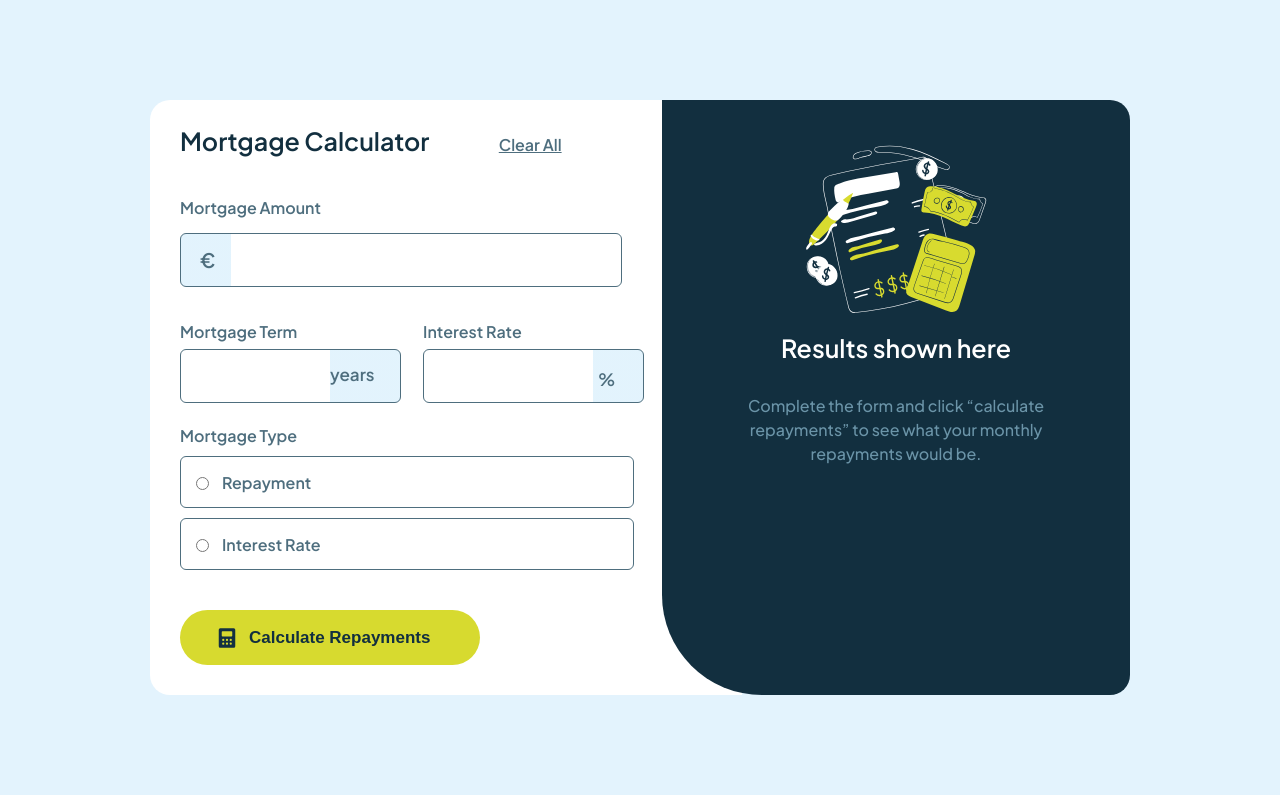
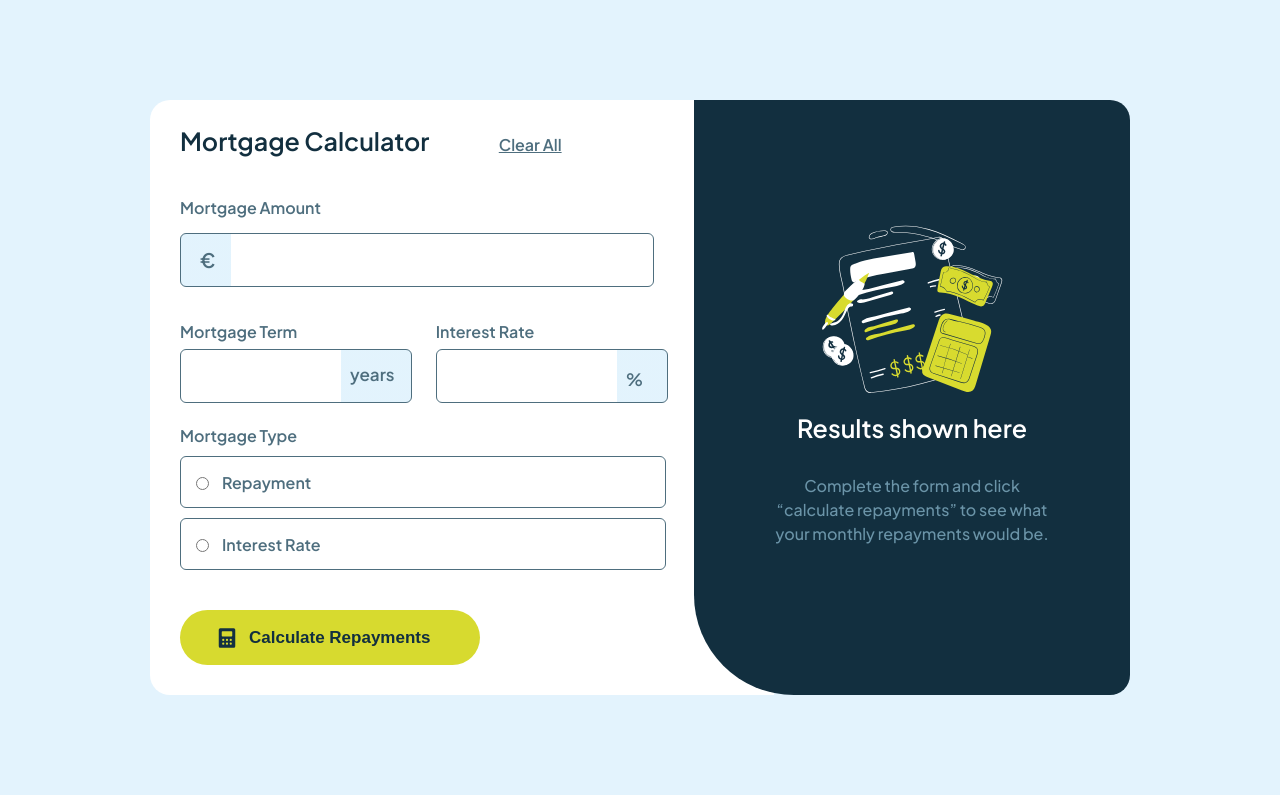
Before and after one commit to Fabiosdl/mortgage-repayment-calc, a React (Create React App) app: page / in a window 1280 px wide. Built offline with nearby package versions, Linux system fonts and the light colour scheme.

Commit message:
desktop version finalized

```diff
--- a/src/App.css
+++ b/src/App.css
@@ -84,7 +84,9 @@ html, body {
 
 .input-field.amount {
   background: linear-gradient(to right, hsl(202, 86%, 94%) 50px, transparent 50px);
-  font-size: 20px;
+  font-family: 'Plus Jakarta Sans';
+  font-size: 17px;
+  font-weight: bold;
   color: hsl(202, 55%, 16%);
   padding-left: 70px;
   margin-top: 5px;
@@ -129,6 +131,7 @@ html, body {
 
 .inline-input{
   width: 45%;
+  margin-right: 5px;
 }
 
 .inline-input .error-validation {
@@ -145,8 +148,10 @@ html, body {
 
 .input-field.inline {
   color:hsl(202, 55%, 16%);
-  font-size: 16px;
-  padding-left: 10px;
+  font-family: 'Plus Jakarta Sans';
+  font-size: 17px;
+  font-weight: bold;
+  padding-left: 15px;
   margin-top: 5px;
 }
 
@@ -181,7 +186,7 @@ html, body {
 .years {
   display: block;
   position: relative;
-  left: 150px;
+  left: 170px;
   top: 0px;
   margin-top: -40px;
   font-size: 17px;
@@ -192,7 +197,7 @@ html, body {
 .porcentage {
   display: block;
   position: relative;
-  left: 175px;
+  left: 190px;
   top: -35px;
   font-size: 17px;
   color: hsl(200, 24%, 40%);
@@ -277,7 +282,7 @@ button:hover{
   margin-bottom: 10px;
 }
 
-/*-------- Right Container ---------*/
+/*-------- Right Container ------------------------------------------------------------*/
 
 .right-container {
   flex: 1.1;
@@ -287,6 +292,10 @@ button:hover{
   border-bottom-right-radius: 20px;
   border-bottom-left-radius: 100px;
   padding: 40px;
+
+  display: flex;
+  justify-content: center; /* Center content horizontally */
+  align-items: center;    /* Center content vertically */
 }
 
 .initial-container {
@@ -316,10 +325,18 @@ button:hover{
   justify-content: left;
   align-items: top;
   color: white;
+  margin-top: -130px;
 }
+
+.result-container h2{
+  font-size: 20px;
+}
+
 .result-container p{
-  font-size: 16px;
+  font-size: 14px;
   color: hsl(200, 26%, 54%);
+  font-weight: 500;
+  line-height: 1.5;
 }
 
 .payment-container {
@@ -328,17 +345,34 @@ button:hover{
   justify-content: left;
   align-items: top;
   background-color: hsl(202, 50%, 12%);
-  border-color: hsl(61, 70%, 52%);
-  border-top: 3px;
   padding: 20px;
   margin-top: 20px;
+
+  box-shadow:0 -4px 0 hsl(61, 70%, 52%, 100%);
+  border-radius: 8px;
 }
 
 .your-repayment{
   color:hsl(200, 26%, 54%);
   font-size: 12px;
+  font-weight: 600;
+  margin-top: 10px;
+  margin-bottom: 10px;
 }
 .monthly-value{
   color: hsl(61, 70%, 52%);
-  font-size: 30px;
+  font-size: 40px;
 }
+
+.payment-container hr{
+  width: 100%;
+  border: none;
+  height: 1px;
+  background-color: hsl(200, 26%, 54%);
+  margin-top: 30px;
+  margin-bottom: 30px;
+}
+
+.total-value{
+  margin-bottom: 20px;
+}
--- a/src/App.js
+++ b/src/App.js
@@ -79,8 +79,18 @@ function App() {
         totalPayment = monthlyPayment * years * 12 + amount;
       }
 
-      setMonthlyRepayment(monthlyPayment.toFixed(2));// keep the result within 2 digits
-      setTotalRepayment(totalPayment.toFixed(2));
+      monthlyPayment = monthlyPayment.toLocaleString("en-US", {
+        minimumFractionDigits: 2,
+        maximumFractionDigits: 2
+      });
+
+      totalPayment = totalPayment.toLocaleString("en-US", {
+        minimumFractionDigits: 2,
+        maximumFractionDigits: 2
+      });
+
+      setMonthlyRepayment(monthlyPayment);// keep the result within 2 digits
+      setTotalRepayment(totalPayment);
     }
   };
 
@@ -171,20 +181,21 @@ function App() {
         </form>
 
       </div>
+
       <div className="right-container">
 
         {isSubmitted && Object.keys(errors).length === 0 ? (
           <div className='result-container'>
-            <h2>Monthly Repayment</h2>
+            <h2>Your results</h2>
             <p>Your results are shown below based on the information you provided.
               To adjust the results, edit the form and click “calculate repayments” again.</p>
 
             <div className='payment-container'>
               <span className='your-repayment'>Your monthly repayments</span>
-              <span className='monthly-value'><b>£{monthlyRepayment}</b></span>
+              <span className='monthly-value'><b>€{monthlyRepayment}</b></span>
               <hr/>
               <span className='your-repayment'>Total you'll repay over the term</span>
-              <span className='total-value'><b>£{totalRepayment}</b></span>
+              <span className='total-value'><b>€{totalRepayment}</b></span>
 
             </div>
 
```
